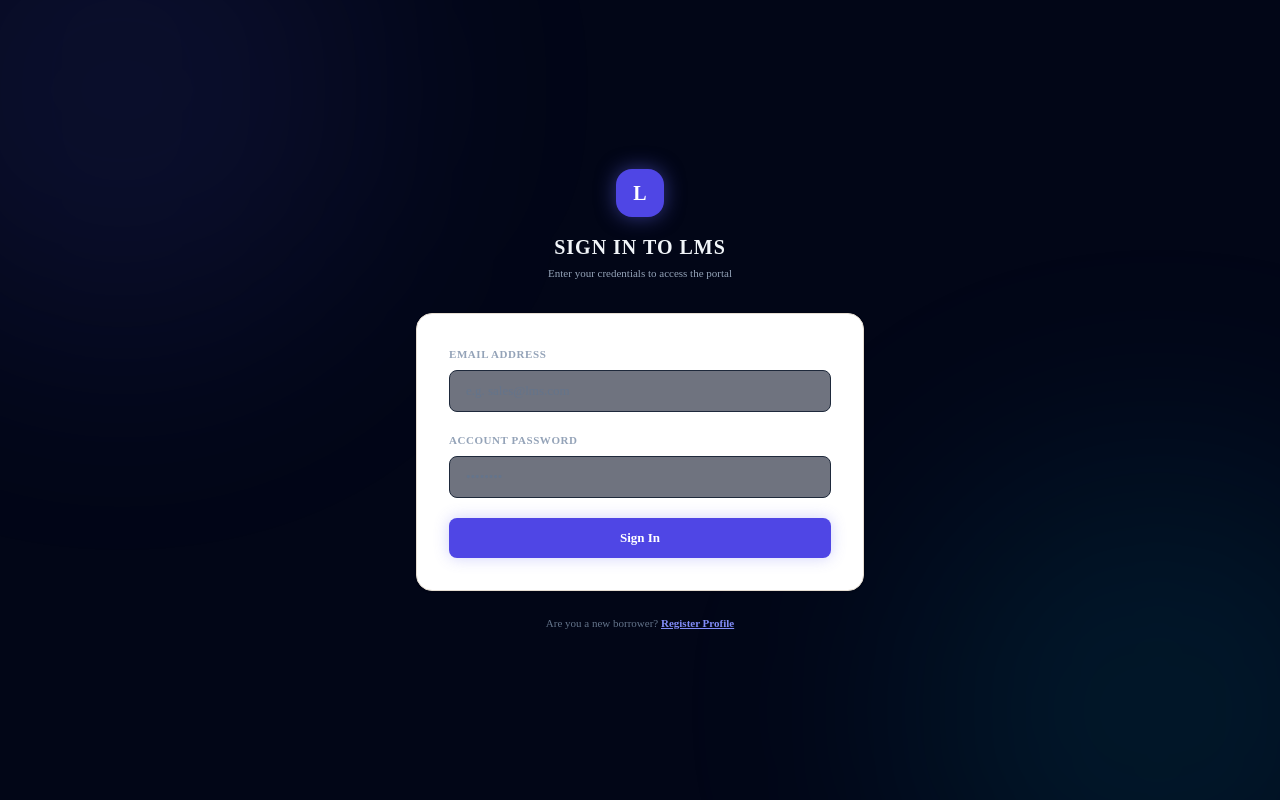
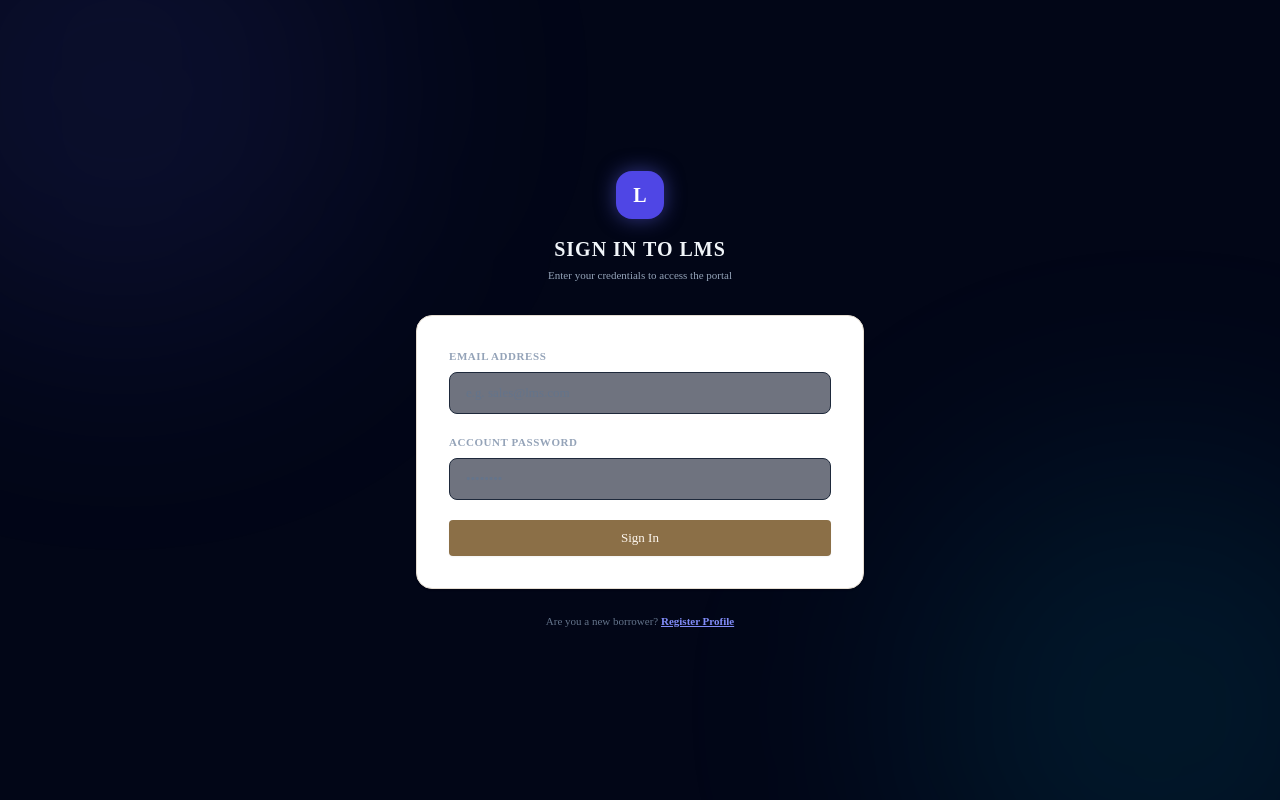
Before and after one commit to SOURAVi0001/super-potato, a Next.js app in the folder apps/client/: page /login in a window 1280 px wide. Built offline with nearby package versions, Linux system fonts and the light colour scheme; no server answers.

Commit message:
update button styles — brand-600 primary, ghost secondary

```diff
--- a/apps/client/src/components/ui/Button.tsx
+++ b/apps/client/src/components/ui/Button.tsx
@@ -14,15 +14,15 @@ export function Button({
   disabled,
   ...props
 }: ButtonProps) {
-  const baseStyles = 'inline-flex items-center justify-center font-semibold rounded-lg px-5 py-2.5 text-sm transition-all duration-300 focus:outline-none focus:ring-2 focus:ring-offset-2 focus:ring-indigo-500 disabled:opacity-50 disabled:cursor-not-allowed';
+  const baseStyles = 'inline-flex items-center justify-center font-medium rounded transition-all duration-150 focus:outline-none focus:ring-2 focus:ring-brand-600/15 disabled:opacity-40 disabled:cursor-not-allowed';
 
   const variants = {
-    primary: 'bg-indigo-600 hover:bg-indigo-500 text-white shadow-[0_0_15px_rgba(99,102,241,0.3)] hover:shadow-[0_0_20px_rgba(99,102,241,0.5)] active:scale-95 transform',
-    secondary: 'bg-slate-800 hover:bg-slate-700 text-slate-100 border border-slate-700 hover:border-slate-600 active:scale-95 transform',
-    accent: 'bg-cyan-500 hover:bg-cyan-400 text-slate-950 font-bold shadow-[0_0_15px_rgba(6,182,212,0.3)] hover:shadow-[0_0_20px_rgba(6,182,212,0.5)] active:scale-95 transform',
-    outline: 'border border-slate-700 hover:bg-slate-800 hover:border-slate-600 text-slate-300 hover:text-white',
-    ghost: 'hover:bg-slate-800 text-slate-400 hover:text-white',
-    danger: 'bg-rose-600 hover:bg-rose-500 text-white shadow-[0_0_15px_rgba(225,29,72,0.3)] hover:shadow-[0_0_20px_rgba(225,29,72,0.5)] active:scale-95 transform',
+    primary: 'bg-brand-600 hover:bg-brand-800 active:scale-[0.99] text-[#fdf6ee] text-[13px] px-4 py-2 shadow-sm',
+    secondary: 'border border-stone-200 hover:border-stone-300 bg-transparent hover:bg-stone-50 text-stone-700 text-[13px] px-4 py-2',
+    accent: 'bg-brand-600 hover:bg-brand-800 active:scale-[0.99] text-[#fdf6ee] text-[13px] px-4 py-2 shadow-sm',
+    outline: 'border border-stone-200 hover:border-stone-300 bg-transparent hover:bg-stone-50 text-stone-700 text-[13px] px-4 py-2',
+    ghost: 'text-stone-500 hover:text-stone-700 hover:bg-stone-100/50 text-[13px] px-3 py-2',
+    danger: 'border border-[#d4a898] hover:bg-[#f5ebe8] bg-transparent text-[#7a2e20] text-[13px] px-4 py-2',
   };
 
   return (
```
